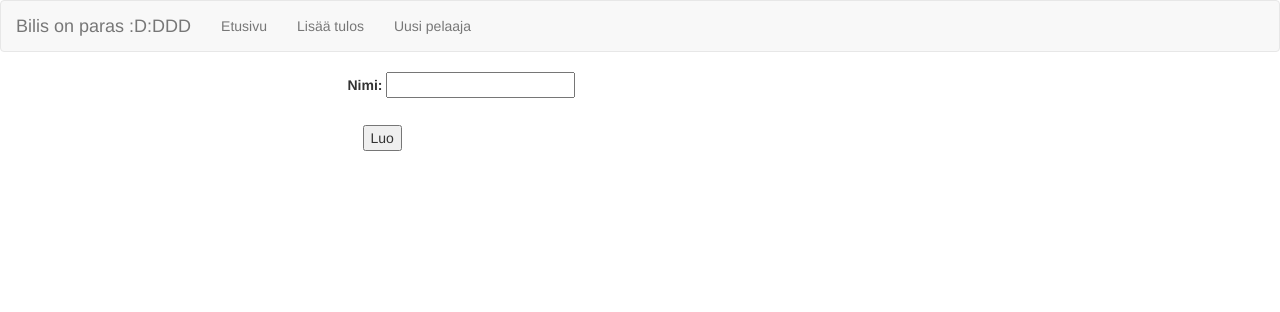
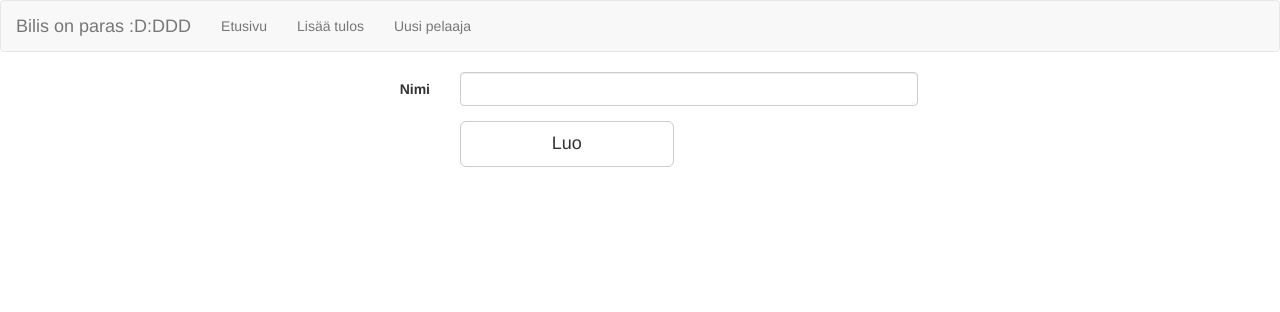
Before and after one commit to Prodeko/bilis, a Django app: page /new/ in a window 1280 px wide. Shown: the top 312 px of the page. Run offline with Django 3.2, Linux system fonts and the light colour scheme; some libraries are stand-ins or nearby versions.

Commit message:
More bootstrap styles.

```diff
--- a/bilis/forms.py
+++ b/bilis/forms.py
@@ -9,6 +9,9 @@ class PlayerForm(ModelForm):
         labels = {
             'name': _('Nimi'),
         }
+        widgets = {
+            'name': TextInput(attrs={'class': u'form-control'})
+        }
 class ResultForm(ModelForm):
     class Meta:
         model = Game
--- a/bilis/templates/index.html
+++ b/bilis/templates/index.html
@@ -25,11 +25,7 @@
     		<div class="row">
     			<div class="col-xs-12">
     				<div class="form-controls">
-		                <div class="btn-group btn-group-justified">
-		                    <div class="btn-group">
-		                        <button type="submit" class="btn btn-lg">OK</button>
-		                    </div>
-		                </div>
+		                <button type="submit" class="btn btn-default btn-lg btn-block">OK</button>
 		            </div>
     			</div>
     		</div>
--- a/bilis/templates/new_player.html
+++ b/bilis/templates/new_player.html
@@ -9,9 +9,16 @@
 	    <form action="/new/" method="post" class="form-horizontal" role="form">
 	        {% csrf_token %}
 	        <div class="form-group">
-                {{ form.as_p }}
+	            <label for="id_name" class="col-sm-2 control-label">{{ form.name.label }}</label>
+	            <div class="col-sm-10">
+	                {{ form.name }}
+	            </div>
 		  	</div>
-		    <input type="submit" value="Luo" />
+		  	<div class="row">
+		  	    <div class="col-sm-5 col-sm-offset-2">
+		  	        <input class="btn btn-default btn-lg btn-block" type="submit" value="Luo" />
+		  	    </div>
+		  	</div>
 		</form>
 	</div>
 </div>
```
